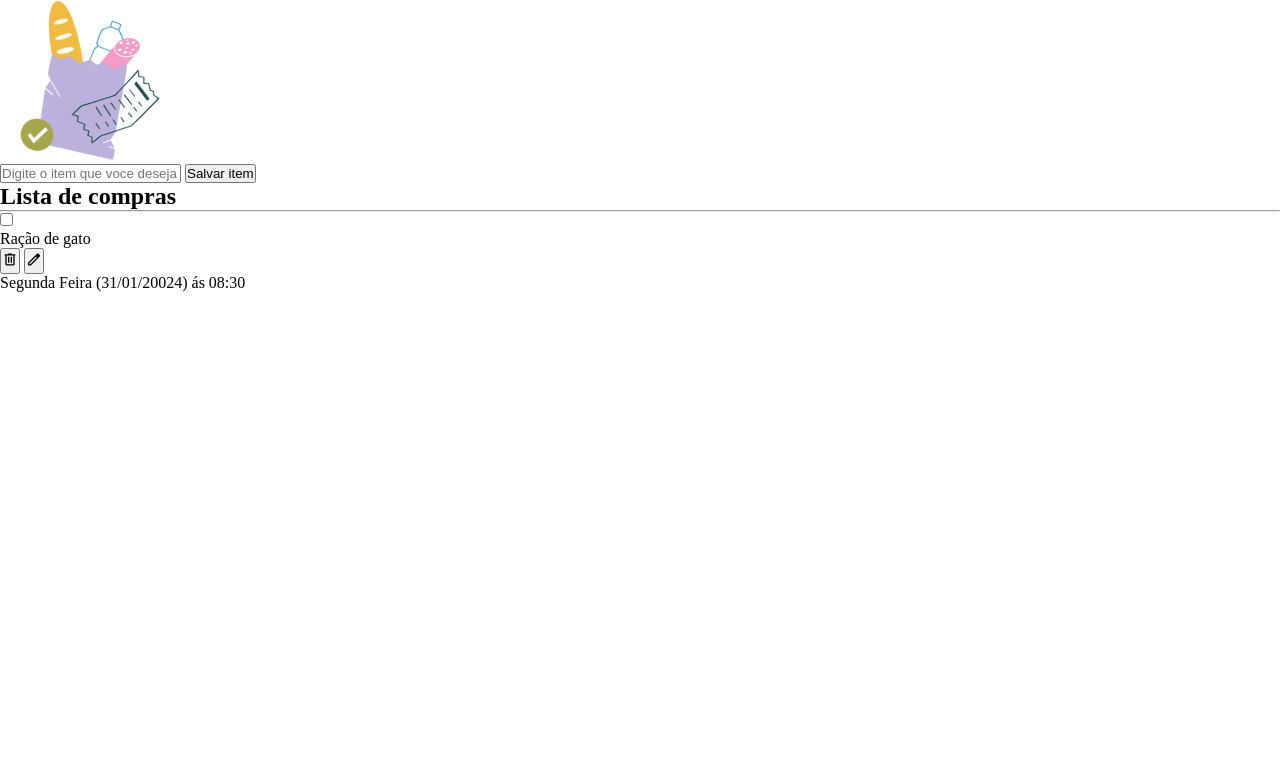
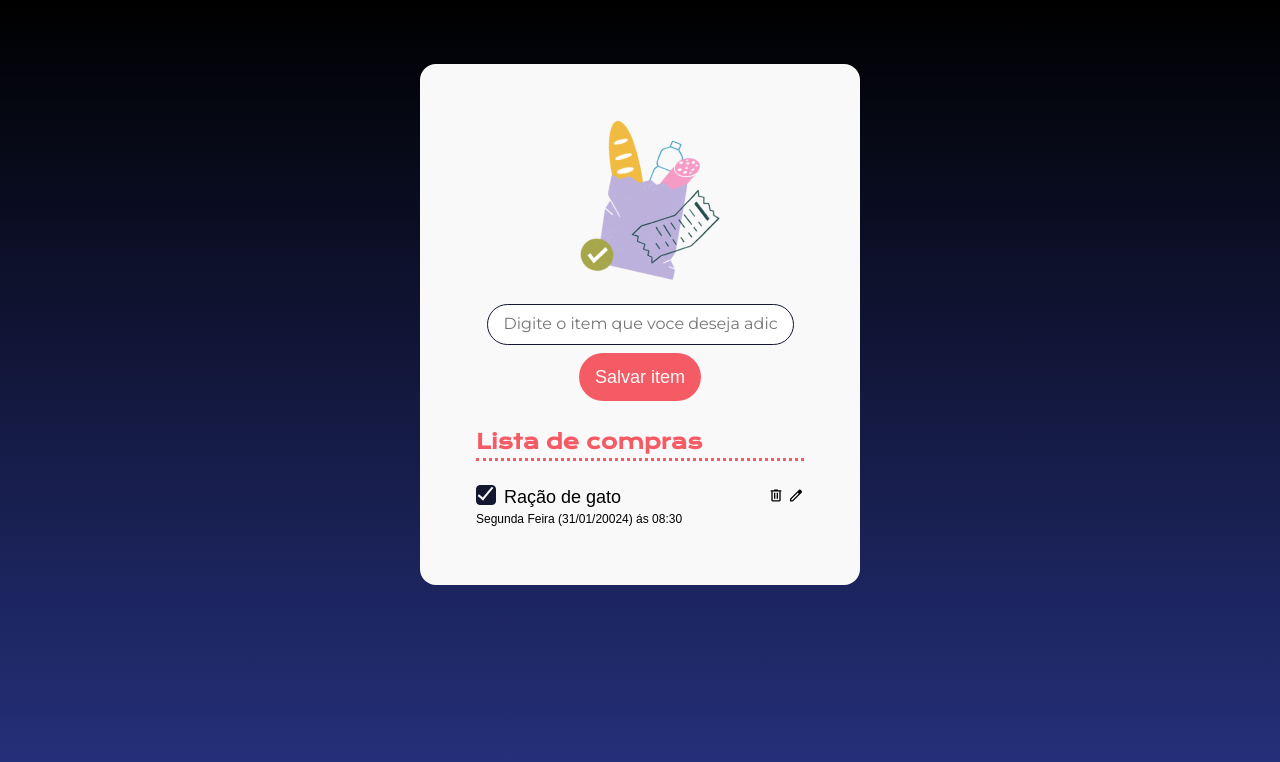
Before and after one commit to allanflm/lista-de-compras, a plain HTML site: page index.html in a window 1280 px wide. Drawn offline with nearby package versions, Linux system fonts and the light colour scheme; a web font is replaced by a local one.

Commit message:
feat: aplicando estilos e criando um checkbox personalizado

```diff
--- a/index.html
+++ b/index.html
@@ -18,31 +18,45 @@
             <img src="img/bag.png" alt="sacola de compras" />
             <form>
                 <input
+                    id="input-item"
                     type="text"
                     placeholder="Digite o item que voce deseja adicionar"
                 />
-                <button>Salvar item</button>
+                <button id="adicionar-botao">Salvar item</button>
             </form>
 
-            <h2>Lista de compras</h2>
-            <hr />
             <ul>
+                <h2>Lista de compras</h2>
+                <hr />
                 <li>
-                    <div>
-                        <div>
-                            <input type="checkbox" />
+                    <div class="item-lista-container">
+                        <div class="container-nome-compra">
+                            <div class="checkbox-container">
+                                <label for="checkbox-1">
+                                    <input
+                                        type="checkbox"
+                                        class="checkbox-input"
+                                        id="checkbox-1"
+                                    />
+                                    <div
+                                        class="checkbox-customizado checked"
+                                    ></div>
+                                </label>
+                            </div>
                             <p>Ração de gato</p>
                         </div>
                         <div>
-                            <button>
+                            <button class="botao-acao">
                                 <img src="img/delete.svg" alt="Deletar" />
                             </button>
-                            <button>
+                            <button class="botao-acao">
                                 <img src="img/edit.svg" alt="Editar" />
                             </button>
                         </div>
                     </div>
-                    <p>Segunda Feira (31/01/20024) ás 08:30</p>
+                    <p class="item-lista-texto">
+                        Segunda Feira (31/01/20024) ás 08:30
+                    </p>
                 </li>
             </ul>
         </main>
--- a/styles.css
+++ b/styles.css
@@ -5,11 +5,137 @@
 }
 
 :root {
-    --cor-primaria: #F55B64;
-    --cor-secundaria: #C2373F;
-    --neutro: #F9F9F9;
+    --cor-primaria: #f55b64;
+    --cor-secundaria: #c2373f;
+    --neutro: #f9f9f9;
     --preto: #131730;
     --fonte-titulo: "Krona One", sans-serif;
-    --fonte-texto: 'Numans', sans-serif;
-    --degrade-azul: linear-gradient(180deg, #000000 0%, #26327F 100%);
+    --fonte-texto: "Numans", sans-serif;
+    --degrade-azul: linear-gradient(180deg, #000000 0%, #26327f 100%);
 }
+
+body {
+    background: var(--degrade-azul);
+    background-repeat: no-repeat;
+    height: 100vh;
+
+    display: flex;
+    flex-direction: column;
+    align-items: center;
+}
+
+main {
+    margin-top: 64px;
+    display: flex;
+    flex-direction: column;
+    gap: 24px;
+    width: 440px;
+    align-items: center;
+    background-color: var(--neutro);
+    padding: 56px;
+    border-radius: 16px;
+}
+
+h2 {
+    font-family: var(--fonte-titulo);
+    color: var(--cor-primaria);
+    font-size: 20px;
+    line-height: 33px;
+    text-align: left;
+}
+hr {
+    border: none;
+    border-bottom: 3px dotted var(--cor-primaria);
+    margin-bottom: 24px;
+    width: 100%;
+}
+p {
+    font-family: var(--fonte-texto);
+    font-size: 18px;
+    font-weight: 400;
+    line-height: 24px;
+    text-align: left;
+}
+
+#input-item {
+    padding: 12px 16px;
+    display: block;
+    border-radius: 24px;
+    border: 1px solid var(--preto);
+    width: 307px;
+}
+
+#input-item::placeholder {
+    font-family: "Montserrat", sans-serif;
+    font-size: 16px;
+    line-height: 19px;
+}
+
+#adicionar-botao {
+    text-align: center;
+    padding: 12px 16px;
+    border-radius: 24px;
+    background-color: var(--cor-primaria);
+    color: var(--neutro);
+    font-family: var(--fonte-texto);
+    font-size: 18px;
+    line-height: 24px;
+    border: none;
+}
+form {
+    display: flex;
+    flex-direction: column;
+    align-items: center;
+    gap: 8px;
+}
+.item-lista-container {
+    display: flex;
+    align-items: center;
+    justify-content: space-between;
+}
+
+.container-nome-compra {
+    display: flex;
+}
+ul {
+    list-style-type: none;
+    width: 100%;
+}
+
+.item-lista-texto {
+    font-size: 12px;
+    line-height: 20px;
+}
+.checkbox-input {
+    display: none;
+}
+.checkbox-customizado {
+    width: 20px;
+    height: 20px;
+    background-color: var(--neutro);
+    border: 1px solid var(--preto);
+    cursor: pointer;
+    border-radius: 4px;
+    margin-right: 8px;
+}
+
+.checked {
+    background-color: var(--preto);
+    position: relative;
+}
+.checked::after {
+    content: "";
+    position: absolute;
+    left: 30%;
+    top: -10%;
+    width: 5px;
+    height: 14px;
+
+    border-top: 2px solid var(--neutro);
+    border-left: 2px solid var(--neutro);
+    transform: rotate(-140deg);
+}
+.botao-acao {
+    background-color: transparent;
+    border: none;
+}
```
